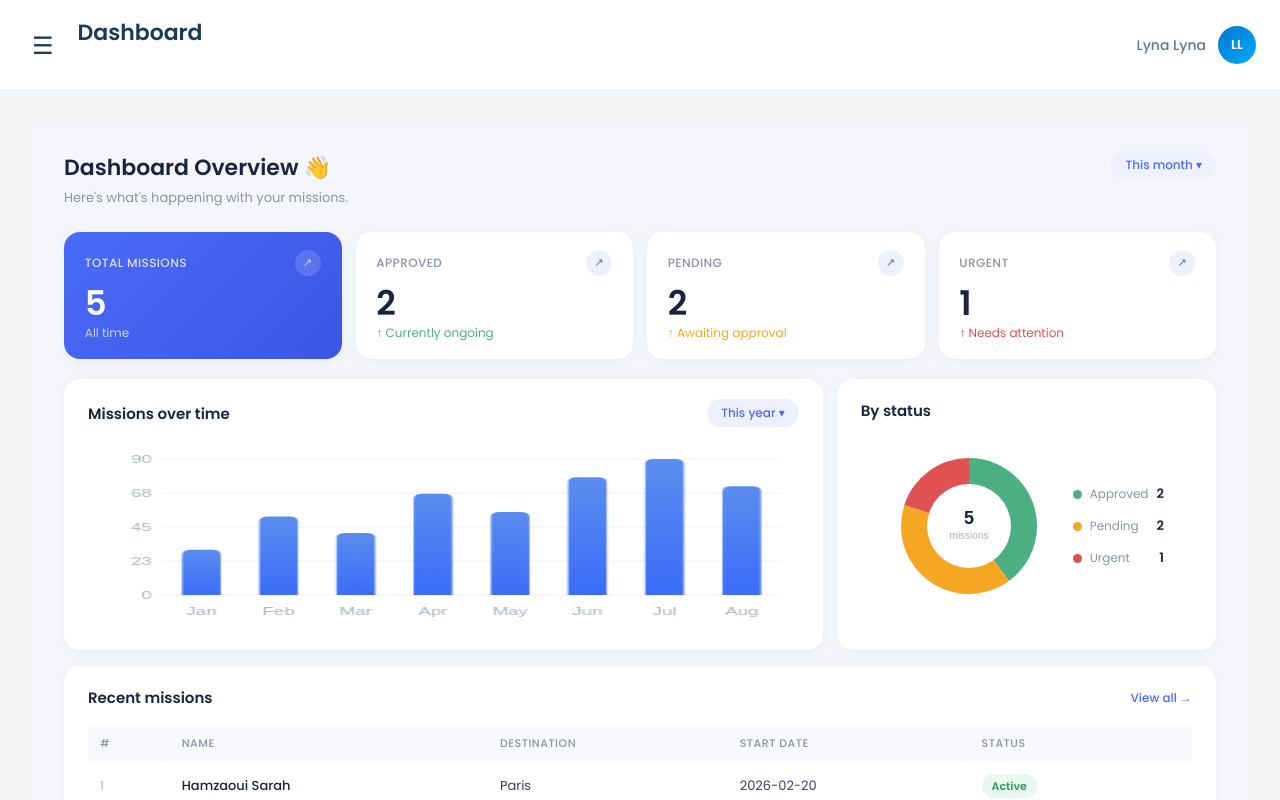
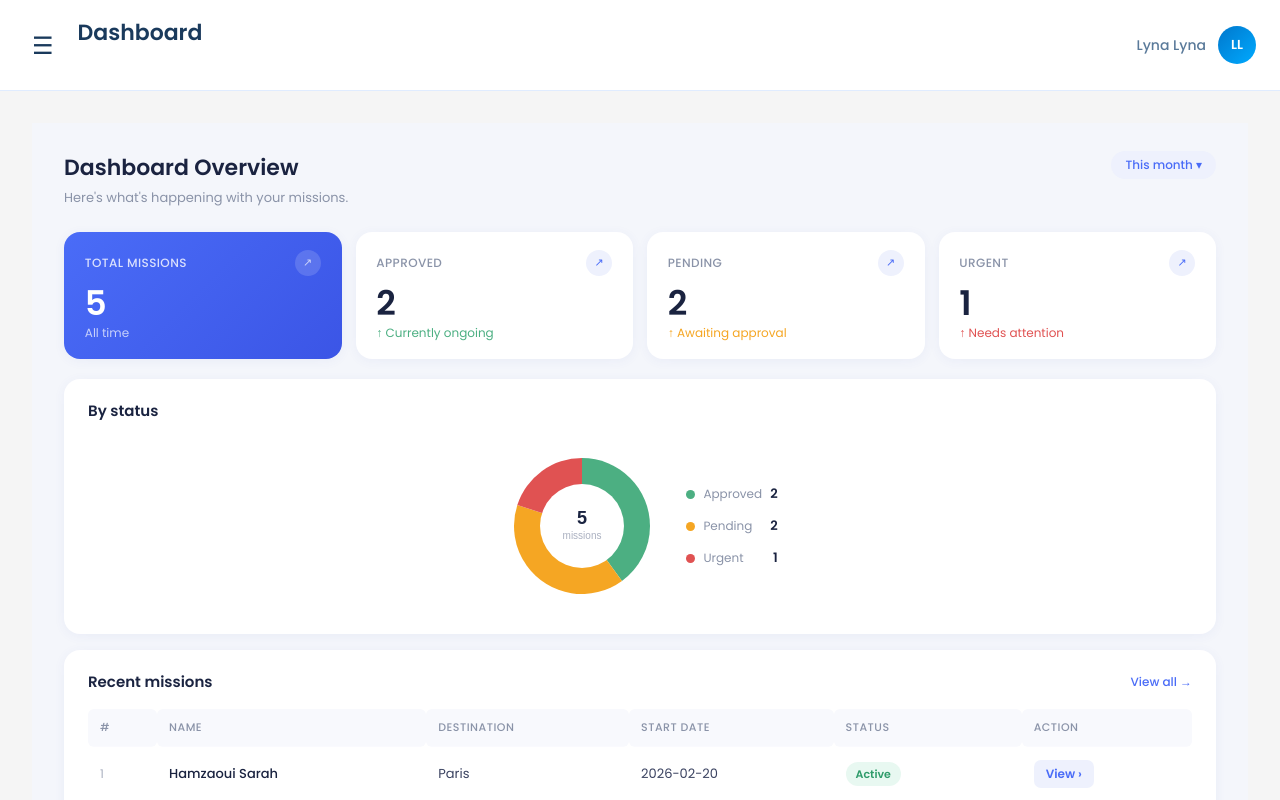
Before and after one commit to Sarahhamzaoui/PFE, a React (Vite) app: page /dashboard in a window 1280 px wide. Shown: the top 800 px of the page. Built offline with nearby package versions, Linux system fonts and the light colour scheme; the HTML template or start-up script is replaced by a standard one.

Commit message:
update sidebar and dashboard

```diff
--- a/src/components/Sidebar.jsx
+++ b/src/components/Sidebar.jsx
@@ -5,6 +5,7 @@ import '../styles/Sidebar.css';
 const Sidebar = ({ activePage, setActivePage, sidebarOpen, setSidebarOpen }) => {
 
   const navigate = useNavigate();
+  // Navigation menu items - id , display label, and route path
 
   const menuItems = [
     { id: 'dashboard',      label: 'Dashboard',       path: '/dashboard' },
@@ -19,7 +20,7 @@ const Sidebar = ({ activePage, setActivePage, sidebarOpen, setSidebarOpen }) =>
 { id: 'settings',      label: 'Settings',      path: '/settings' },
 
   ];
-
+// clears user session and redirects to login page
   const handleLogout = () => {
     localStorage.removeItem("users");
     navigate("/");
@@ -35,6 +36,7 @@ const Sidebar = ({ activePage, setActivePage, sidebarOpen, setSidebarOpen }) =>
       )}
 
       <div className={`sidebar ${sidebarOpen ? 'open' : ''}`}>
+        { /*Sidebar header with app name and close button */}
         <div className="sidebar-header">
           <div className="logo">
             <span className="logo-text">Mission System</span>
@@ -43,7 +45,7 @@ const Sidebar = ({ activePage, setActivePage, sidebarOpen, setSidebarOpen }) =>
             ×
           </button>
         </div>
-
+         {/* Main navigation links */}
         <nav className="sidebar-nav">
           {menuItems.map((item) => (
             <button
@@ -52,7 +54,8 @@ const Sidebar = ({ activePage, setActivePage, sidebarOpen, setSidebarOpen }) =>
               onClick={() => {
                 setActivePage(item.id);
                 navigate(item.path);
-                setSidebarOpen(false);
+                // this is what closes the sidebar
+               // setSidebarOpen(false);
               }}
             >
               <span className="nav-icon">{item.icon}</span>
@@ -60,7 +63,7 @@ const Sidebar = ({ activePage, setActivePage, sidebarOpen, setSidebarOpen }) =>
             </button>
           ))}
         </nav>
-
+            {/*Footer with logiyt button */}
         <div className="sidebar-footer">
           <button className="nav-item help-item" onClick={handleLogout}>
             <span className="nav-label">Log out</span>
--- a/src/pages/Dashboard.jsx
+++ b/src/pages/Dashboard.jsx
@@ -1,6 +1,7 @@
 import React, { useEffect, useRef } from "react";
 import "../Styles/Dashboard.css";
 
+// static mission data -replace with API call later
 const missions = [
   { id: 1, name: "Hamzaoui Sarah",  destination: "Paris",   start: "2026-02-20", status: "Active"   },
   { id: 2, name: "Zeraouti Lyna",   destination: "Spain",   start: "2026-01-05", status: "Pending"  },
@@ -9,94 +10,16 @@ const missions = [
   { id: 5, name: "Fatima Zohra",    destination: "Dubai",   start: "2026-03-10", status: "Pending"  },
 ];
 
-const barData = [
-  { label: "Jan", value: 30 },
-  { label: "Feb", value: 52 },
-  { label: "Mar", value: 41 },
-  { label: "Apr", value: 67 },
-  { label: "May", value: 55 },
-  { label: "Jun", value: 78 },
-  { label: "Jul", value: 90 },
-  { label: "Aug", value: 72 },
-];
-
-function BarChart({ data }) {
-  const canvasRef = useRef(null);
-  useEffect(() => {
-    const canvas = canvasRef.current;
-    if (!canvas) return;
-    const ctx = canvas.getContext("2d");
-    const W = canvas.width;
-    const H = canvas.height;
-    const maxVal = Math.max(...data.map(d => d.value));
-    const padLeft = 40, padBottom = 28, padTop = 16, padRight = 10;
-    const chartW = W - padLeft - padRight;
-    const chartH = H - padBottom - padTop;
-    const barCount = data.length;
-    const barW = (chartW / barCount) * 0.5;
-    const gap = chartW / barCount;
-
-    ctx.clearRect(0, 0, W, H);
-
-    // Grid lines
-    for (let i = 0; i <= 4; i++) {
-      const y = padTop + (chartH / 4) * i;
-      ctx.beginPath();
-      ctx.moveTo(padLeft, y);
-      ctx.lineTo(W - padRight, y);
-      ctx.strokeStyle = "#f0f0f5";
-      ctx.lineWidth = 1;
-      ctx.stroke();
-      const label = Math.round(maxVal - (maxVal / 4) * i);
-      ctx.fillStyle = "#aab0c0";
-      ctx.font = "10px sans-serif";
-      ctx.textAlign = "right";
-      ctx.fillText(label, padLeft - 6, y + 4);
-    }
-
-    // Bars
-    data.forEach((d, i) => {
-      const x = padLeft + gap * i + gap / 2 - barW / 2;
-      const barH = (d.value / maxVal) * chartH;
-      const y = padTop + chartH - barH;
-
-      // Rounded top bar
-      const r = 5;
-      ctx.beginPath();
-      ctx.moveTo(x + r, y);
-      ctx.lineTo(x + barW - r, y);
-      ctx.quadraticCurveTo(x + barW, y, x + barW, y + r);
-      ctx.lineTo(x + barW, y + barH);
-      ctx.lineTo(x, y + barH);
-      ctx.lineTo(x, y + r);
-      ctx.quadraticCurveTo(x, y, x + r, y);
-      ctx.closePath();
-
-      // Gradient fill
-      const grad = ctx.createLinearGradient(0, y, 0, y + barH);
-      grad.addColorStop(0, "#5B8DEF");
-      grad.addColorStop(1, "#3B6CF8");
-      ctx.fillStyle = grad;
-      ctx.fill();
-
-      // X label
-      ctx.fillStyle = "#aab0c0";
-      ctx.font = "10px sans-serif";
-      ctx.textAlign = "center";
-      ctx.fillText(d.label, x + barW / 2, H - 8);
-    });
-  }, [data]);
-
-  return <canvas ref={canvasRef} width={380} height={180} style={{ width: "100%", height: "180px" }} />;
-}
-
+// draws a donut chart on an HTML canvas using th canvas D API
 function DonutChart({ approved, pending, urgent }) {
   const canvasRef = useRef(null);
+  // redraws the chart whenever the state change
   useEffect(() => {
     const canvas = canvasRef.current;
     if (!canvas) return;
     const ctx = canvas.getContext("2d");
     const total = approved + pending + urgent;
+    // Each slice has a value and a color
     const slices = [
       { value: approved, color: "#4CAF82" },
       { value: pending,  color: "#F5A623" },
@@ -104,12 +27,12 @@ function DonutChart({ approved, pending, urgent }) {
     ];
     const cx = canvas.width / 2;
     const cy = canvas.height / 2;
-    const outerR = 68;
-    const innerR = 42;
-    let startAngle = -Math.PI / 2;
+    const outerR = 68; // outer radius of the donut
+    const innerR = 42; // inner radius- creates the hole
+    let startAngle = -Math.PI / 2; // start from top 12 oclock
 
     ctx.clearRect(0, 0, canvas.width, canvas.height);
-
+ // draw each colored slice
     slices.forEach(slice => {
       const angle = (slice.value / total) * 2 * Math.PI;
       ctx.beginPath();
@@ -120,12 +43,12 @@ function DonutChart({ approved, pending, urgent }) {
       ctx.fill();
       startAngle += angle;
     });
-
+// draw white circle in the center to create the donut hole
     ctx.beginPath();
     ctx.arc(cx, cy, innerR, 0, 2 * Math.PI);
     ctx.fillStyle = "#fff";
     ctx.fill();
-
+// Draw total number and label inside the donut
     ctx.fillStyle = "#1a2340";
     ctx.font = "bold 18px sans-serif";
     ctx.textAlign = "center";
@@ -138,7 +61,7 @@ function DonutChart({ approved, pending, urgent }) {
 
   return <canvas ref={canvasRef} width={160} height={160} />;
 }
-
+// count missions by status -drives both stat cards and the donut chart
 function Dashboard() {
   const total    = missions.length;
   const approved = missions.filter(m => m.status === "Active").length;
@@ -151,7 +74,7 @@ function Dashboard() {
       {/* Header */}
       <div className="db-header">
         <div>
-          <h1 className="db-greeting">Dashboard Overview 👋</h1>
+          <h1 className="db-greeting">Dashboard Overview </h1>
           <p className="db-sub">Here's what's happening with your missions.</p>
         </div>
         <div className="db-header-right">
@@ -200,17 +123,6 @@ function Dashboard() {
 
       </div>
 
-      {/* Charts row */}
-      <div className="db-charts-grid">
-
-        {/* Bar chart */}
-        <div className="db-section db-section--wide">
-          <div className="db-section__header">
-            <p className="db-section__title">Missions over time</p>
-            <span className="db-date-badge">This year ▾</span>
-          </div>
-          <BarChart data={barData} />
-        </div>
 
         {/* Donut */}
         <div className="db-section">
@@ -239,8 +151,6 @@ function Dashboard() {
           </div>
         </div>
 
-      </div>
-
       {/* Recent missions table */}
       <div className="db-section" style={{ marginTop: "1rem" }}>
         <div className="db-section__header">
@@ -255,6 +165,7 @@ function Dashboard() {
               <th>Destination</th>
               <th>Start date</th>
               <th>Status</th>
+              <th> Action</th>
             </tr>
           </thead>
           <tbody>
@@ -269,6 +180,10 @@ function Dashboard() {
                     {m.status}
                   </span>
                 </td>
+                <td>
+                  <button className="mm-action-btn">View ›</button>
+                </td>
+
               </tr>
             ))}
           </tbody>
```
